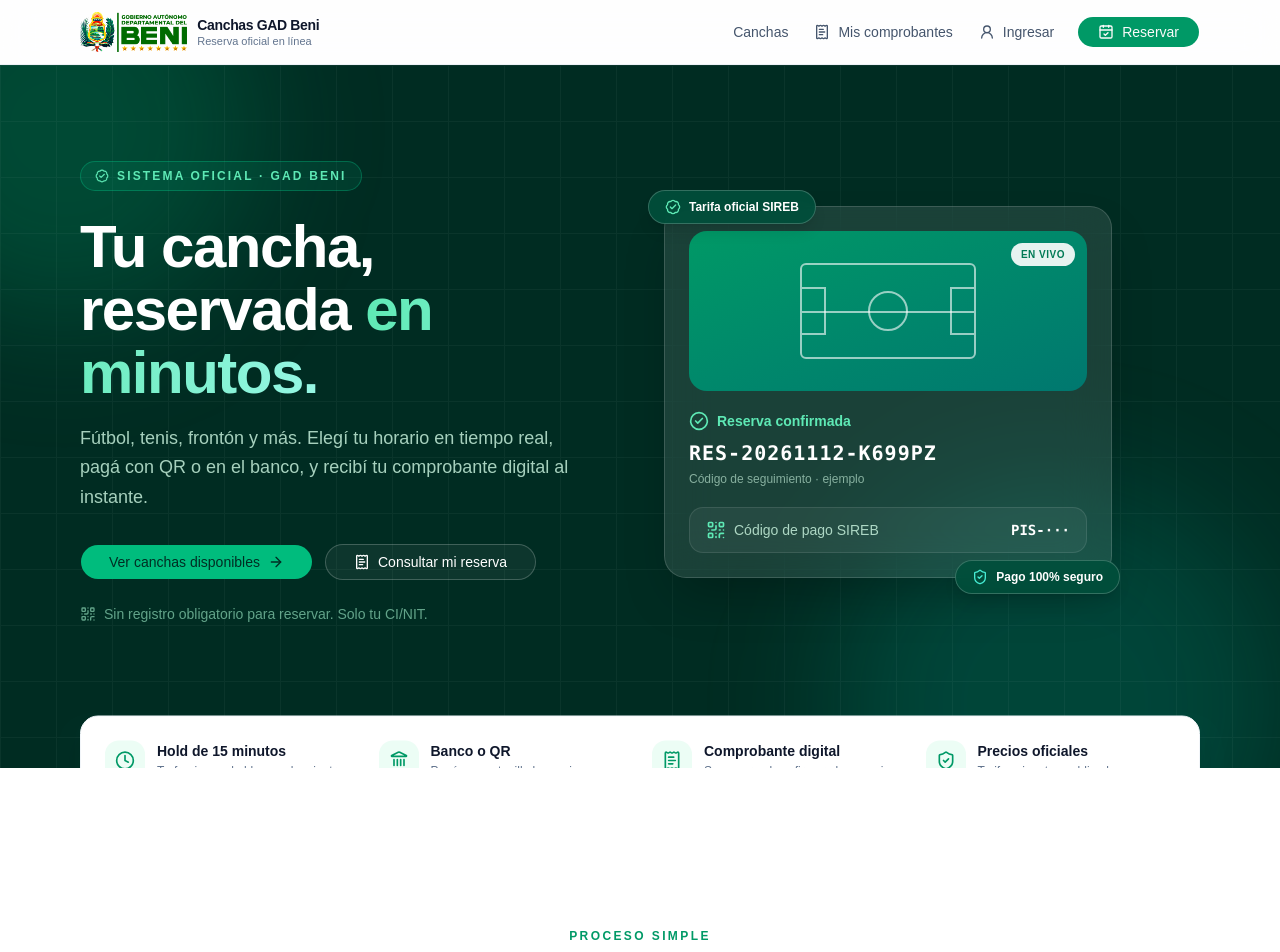
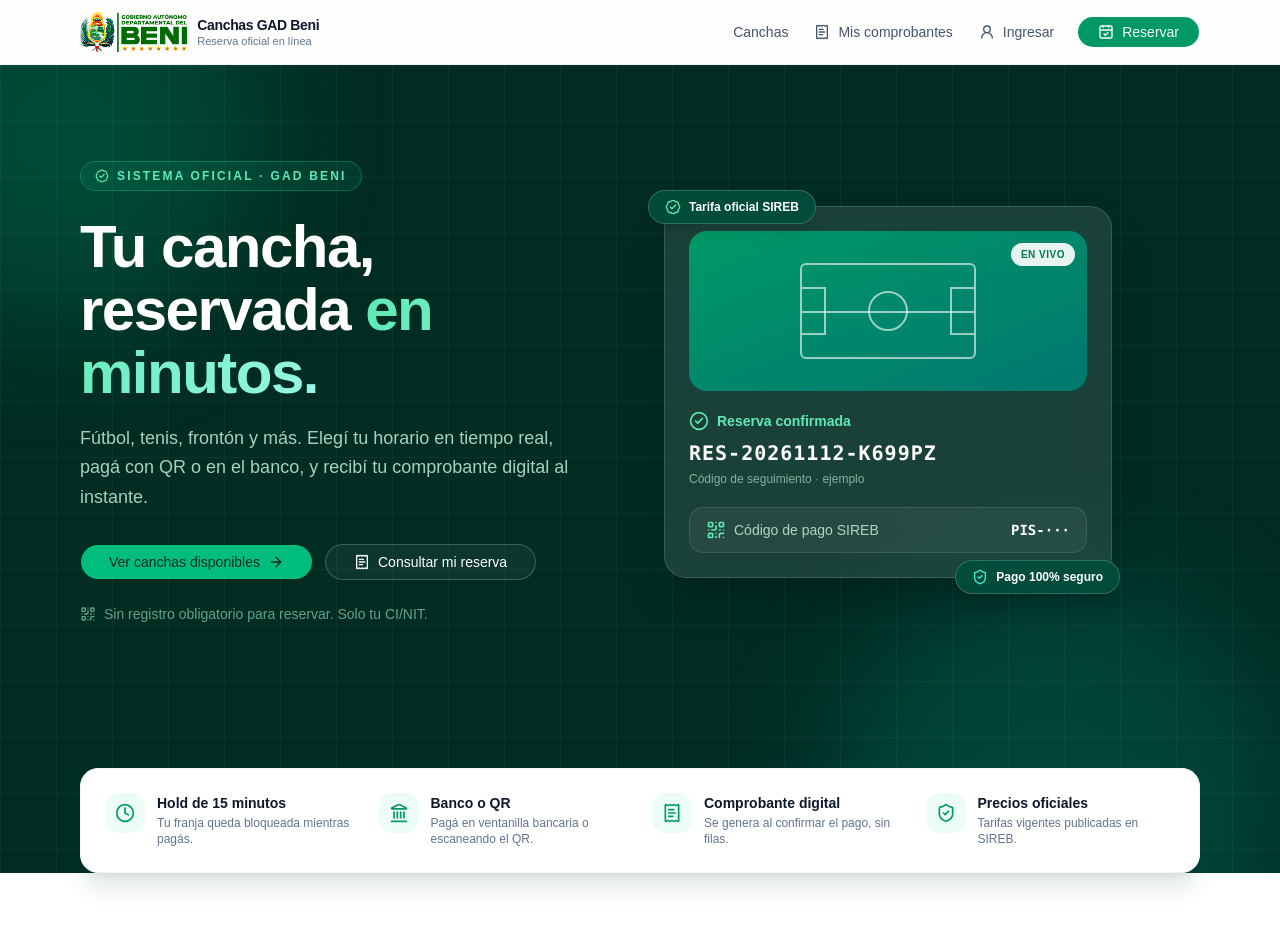
Before and after one commit to MiltonDanielhch/campo-deportivo, a React (Vite) app in the folder web-public/: page / in a window 1280 px wide. Shown: the top 952 px of the page. Built offline with nearby package versions, Linux system fonts and the light colour scheme; no server answers.

Commit message:
fix(public): strip de confianza no recortado + footer global único

```diff
--- a/web-public/src/components/landing/Hero.tsx
+++ b/web-public/src/components/landing/Hero.tsx
@@ -20,12 +20,13 @@ const CONFIANZA = [
 
 export default function Hero() {
   return (
-    <section className="relative overflow-hidden bg-emerald-950 text-white">
-      {/* Glows decorativos */}
-      <div className="pointer-events-none absolute -left-32 -top-32 h-96 w-96 rounded-full bg-emerald-500/20 blur-3xl" />
-      <div className="pointer-events-none absolute -bottom-40 right-0 h-[28rem] w-[28rem] rounded-full bg-teal-400/15 blur-3xl" />
-      {/* Líneas de cancha sutiles */}
-      <div className="pointer-events-none absolute inset-0 opacity-[0.04] bg-[linear-gradient(to_right,white_1px,transparent_1px),linear-gradient(to_bottom,white_1px,transparent_1px)] bg-[size:56px_56px]" />
+    <section className="relative bg-emerald-950 text-white">
+      {/* Wrapper SOLO para glows: contiene el desborde sin recortar el strip */}
+      <div className="pointer-events-none absolute inset-0 overflow-hidden">
+        <div className="absolute -left-32 -top-32 h-96 w-96 rounded-full bg-emerald-500/20 blur-3xl" />
+        <div className="absolute -bottom-40 right-0 h-[28rem] w-[28rem] rounded-full bg-teal-400/15 blur-3xl" />
+        <div className="absolute inset-0 opacity-[0.04] bg-[linear-gradient(to_right,white_1px,transparent_1px),linear-gradient(to_bottom,white_1px,transparent_1px)] bg-[size:56px_56px]" />
+      </div>
 
       <div className="container relative mx-auto max-w-6xl px-4 pb-28 pt-16 md:pb-36 md:pt-24">
         <div className="grid items-center gap-12 lg:grid-cols-2">
@@ -84,7 +85,6 @@ export default function Hero() {
           {/* Visual: ticket de reserva */}
           <div className="relative mx-auto w-full max-w-md animate-in fade-in slide-in-from-bottom-6 duration-1000 lg:mx-0">
             <div className="relative rounded-3xl border border-white/15 bg-white/10 p-6 shadow-2xl backdrop-blur-xl">
-              {/* Mini cancha */}
               <div className="relative mb-5 flex h-40 items-center justify-center overflow-hidden rounded-2xl bg-gradient-to-br from-emerald-600 to-teal-700">
                 <div className="relative h-24 w-44 rounded-sm border-2 border-white/60">
                   <div className="absolute inset-x-0 top-1/2 h-0.5 bg-white/60" />
@@ -117,7 +117,6 @@ export default function Hero() {
               </div>
             </div>
 
-            {/* Chips flotantes */}
             <div className="absolute -left-4 -top-4 hidden items-center gap-2 rounded-full border border-white/20 bg-emerald-900/90 px-4 py-2 text-xs font-semibold shadow-lg backdrop-blur sm:flex">
               <BadgeCheck className="h-4 w-4 text-emerald-300" />
               Tarifa oficial SIREB
@@ -130,9 +129,9 @@ export default function Hero() {
         </div>
       </div>
 
-      {/* Strip de confianza superpuesto */}
-      <div className="container relative mx-auto max-w-6xl px-4">
-        <div className="absolute inset-x-4 bottom-0 translate-y-1/2 rounded-2xl border border-slate-100 bg-white p-6 shadow-xl shadow-emerald-950/10">
+      {/* Strip: bloque normal con margen negativo, ya no lo recorta overflow-hidden */}
+      <div className="container relative z-10 mx-auto max-w-6xl px-4">
+        <div className="-mb-16 rounded-2xl border border-slate-100 bg-white p-6 shadow-xl shadow-emerald-950/10 md:-mb-20">
           <div className="grid grid-cols-2 gap-6 lg:grid-cols-4">
             {CONFIANZA.map((item) => (
               <div key={item.titulo} className="flex items-start gap-3">
--- a/web-public/src/pages/Landing.tsx
+++ b/web-public/src/pages/Landing.tsx
@@ -5,7 +5,6 @@ import BandaPiscina from '@/components/landing/BandaPiscina';
 import Faq from '@/components/landing/Faq';
 import BandaCTA from '@/components/landing/BandaCTA';
 import InfoInstitucional from '@/components/landing/InfoInstitucional';
-import Footer from '@/components/landing/Footer';
 
 export default function Landing() {
   return (
@@ -17,7 +16,6 @@ export default function Landing() {
       <Faq />
       <BandaCTA />
       <InfoInstitucional />
-      {/* <Footer /> */}
     </>
   );
 }
```
